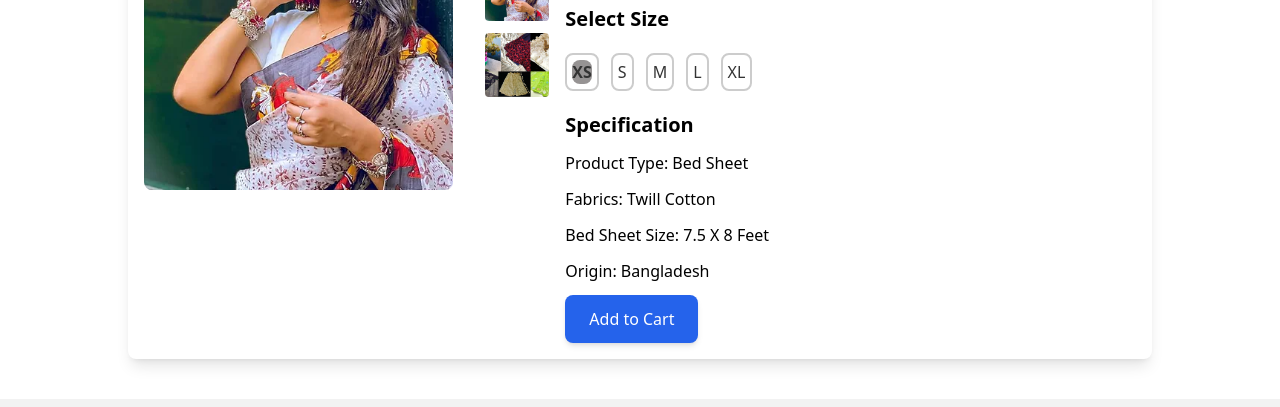
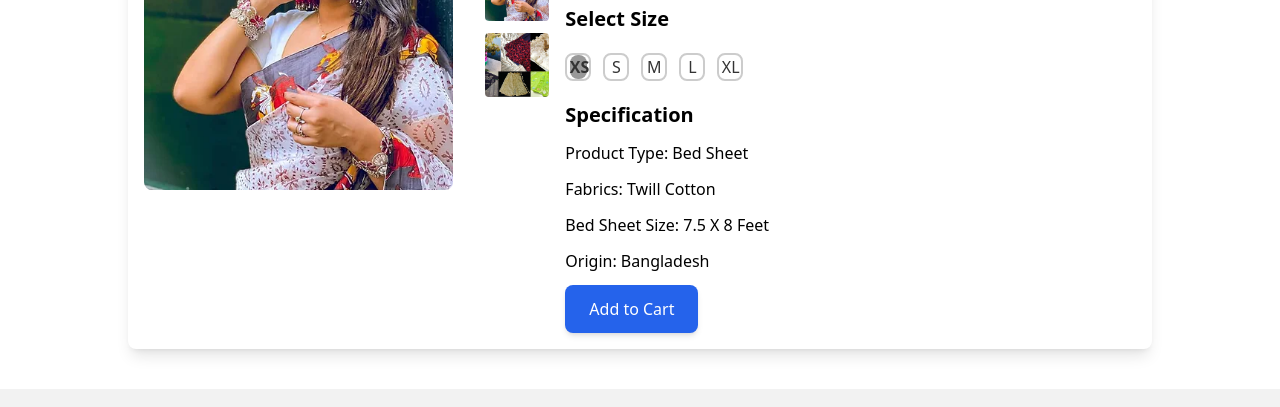
Before and after one commit to DipPal513/altabanu, a website: page product.html in a window 1280 px wide. Both pictures are taken after a click on the label "XS". Shown: the part 307-714 px from the top of the page. Drawn offline with Linux system fonts and the light colour scheme.

Commit message:
size fixed

```diff
--- a/product.html
+++ b/product.html
@@ -20,22 +20,27 @@
         align-items: center;
         border: 2px solid #ccc;
         border-radius: 8px;
-  padding: 5px;
         cursor: pointer;
+        width: 26px;
+
         transition: border-color 0.3s, background-color 0.3s;
       }
 
       /* Hover effect */
       .size-option:hover {
         border-color: #999;
+        background-color: #999;
       }
 
       /* Selected effect */
       input[type="radio"]:checked + .size-label {
-  background-color: #969393;
+        background-color: #999;
         border-color: #333;
         color: #333;
         font-weight: bold;
+      }
+      input[type="radio"]:checked + .size-option {
+        background-color: #999;
       }
 
       /* Hide the radio button */
@@ -46,11 +51,14 @@ input[type="radio"] {
       /* Label for size */
       .size-label {
         display: block;
-  padding: 6;
+        width: 17px;
+        margin: 0 auto;
+        height: auto;
         border-radius: 8px;
         text-align: center;
         font-size: 16px;
         color: #333;
+
       }
 
       /* Dropdown positioning */
```
Lines whose indentation alone changed are shown as unchanged.
